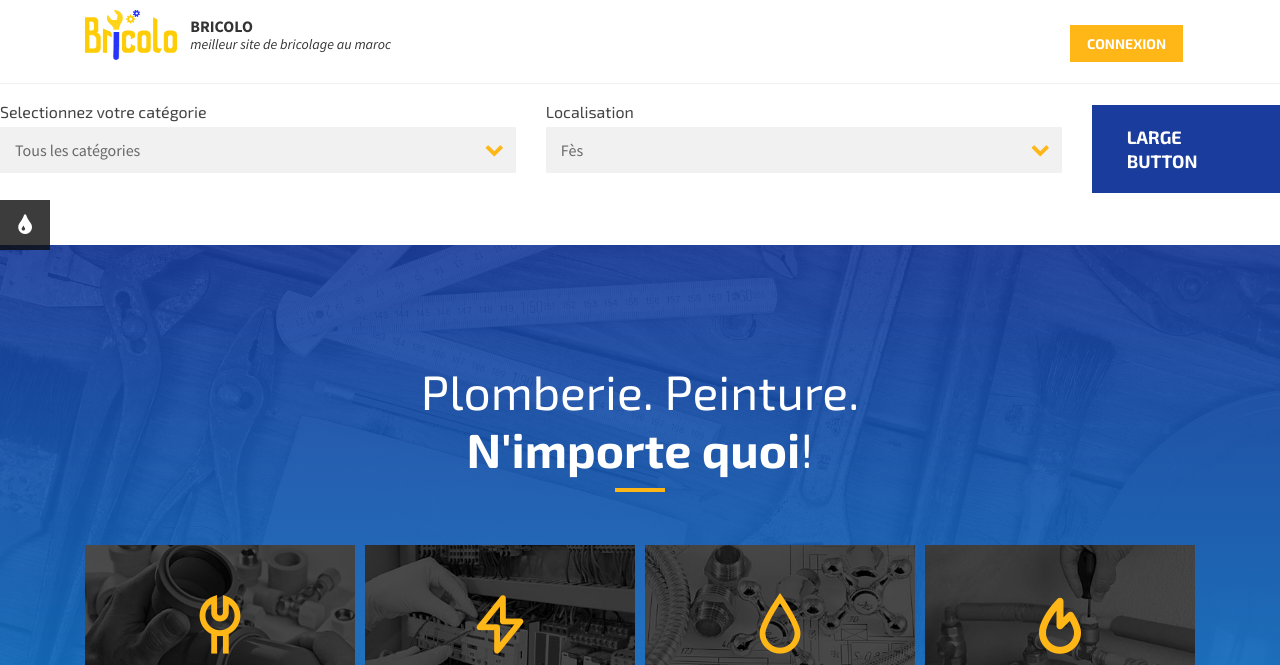
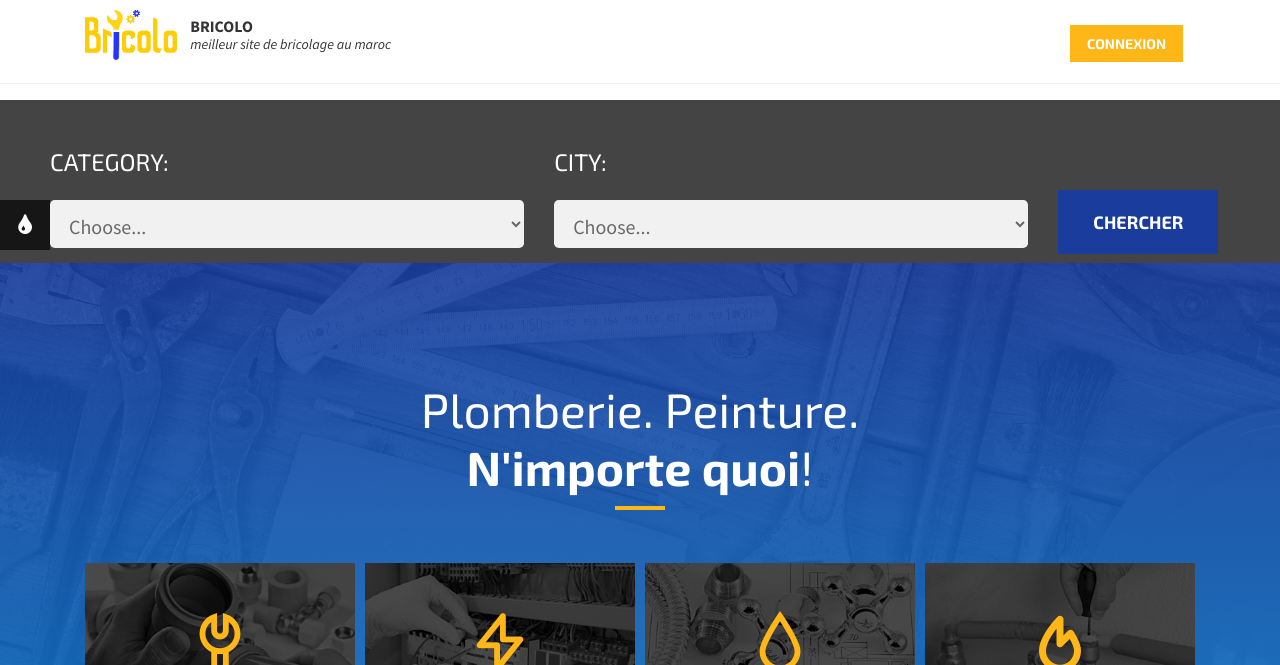
Before and after one commit to extraHassan/bricolo, a plain HTML site: page index.html in a window 1280 px wide. Shown: the top 665 px of the page. Drawn offline with nearby package versions, Linux system fonts and the light colour scheme; files whose address does not match are found by name.

Commit message:
version 3 : search bar is in gray

```diff
--- a/index.html
+++ b/index.html
@@ -97,44 +97,50 @@
 			<!-- HEADER : end -->
 
 	<!-- SEARCH : begin-->
-	<div id="wrapper" style="margin-top:  100px">
+	<div id="wrapper" style="margin-top:  100px;width: 100% !important;" class="c-button m-type-2 m-color-3">
 		<div id="core">
 
 			<!-- PAGE CONTENT : begin -->
 				<div id="page-content" >
-					<form class="default-form" >
+					<form class="default-form" style="margin: 30px;" >
 									<div class="row align-items-center">
 
 									     <div class="col">
 									    		<!-- TEXT : begin -->
-												<div class="form-field">
-													<label for="select-1">Selectionnez votre catégorie</label>
-													<select id="select-1" class="selectbox-input">
-														<option selected>Tous les catégories</option>
-														  <option value="1">Plomberie</option>
-											   			  <option value="2">Peinture</option>
-											  			  <option value="3">Chauffage</option>
-													</select>
-												</div>
+												  <label for="validationCustom03"><h3 style="color: white;">Category:</h3></label>
+											      <select class="form-control form-control-lg" name="category" id="validationCustom03" onchange="ChangecatList()" required>
+											        <option value="">Choose... </option>
+											        <option value="Classroom Instruction and Assessment">Classroom Instruction and Assessment</option>
+											        <option value="Curriculum Development and Alignment">Curriculum Development and Alignment</option>
+											        <option value="District Committee">District Committee</option>
+											        <option value="Meeting">Meeting</option>
+											        <option value="Other Category">Other Category</option>
+											        <option value="Professional Conference">Professional Conference</option>
+											        <option value="Professional Workshop / Training">Professional Workshop / Training</option>
+											        <option value="Pupil Services">Pupil Services</option>
+											      </select>
 									    </div>
 
 									       <div class="col">
 									    		<!-- TEXT : begin -->
-												<div class="form-field">
-													<label for="select-1">Localisation</label>
-													<select id="select-1" class="selectbox-input">
-														<option selected>Fès</option>
-														  <option value="1">Fès, narjiss</option>
-											   			  <option value="2">Fès, route ain chkef</option>
-											  			  <option value="3">Agadir, telila</option>
-													</select>
-												</div>
+													<label for="validationCustom03"><h3 style="color: white;">City:</h3></label>
+												      <select class="form-control form-control-lg" name="category" id="validationCustom03" onchange="ChangecatList()" required>
+												        <option value="">Choose... </option>
+												        <option value="Classroom Instruction and Assessment">Classroom Instruction and Assessment</option>
+												        <option value="Curriculum Development and Alignment">Curriculum Development and Alignment</option>
+												        <option value="District Committee">District Committee</option>
+												        <option value="Meeting">Meeting</option>
+												        <option value="Other Category">Other Category</option>
+												        <option value="Professional Conference">Professional Conference</option>
+												        <option value="Professional Workshop / Training">Professional Workshop / Training</option>
+												        <option value="Pupil Services">Pupil Services</option>
+												      </select>
 									    </div>
 									  <div class="col-2">
 											<!-- DEFAULT BUTTON / BIG : begin -->
-											<a href="#" class="c-button m-type-2 m-color-2 m-size-large">Large Button</a>
+											<br><br>
+												<a href="#" class="c-button m-type-2 m-color-2 m-size-large">Chercher</a>
 											<!-- DEFAULT BUTTON / BIG : end -->
-
 										</div>
 								  	</div>
 						    </form>
@@ -144,7 +150,7 @@
 	</div>
 <!-- Search end -->
 
-		<div id="wrapper">
+		<div id="wrapper" style="margin-top: -80px">
 
 			<!-- CORE : begin -->
 			<div id="core">
```
